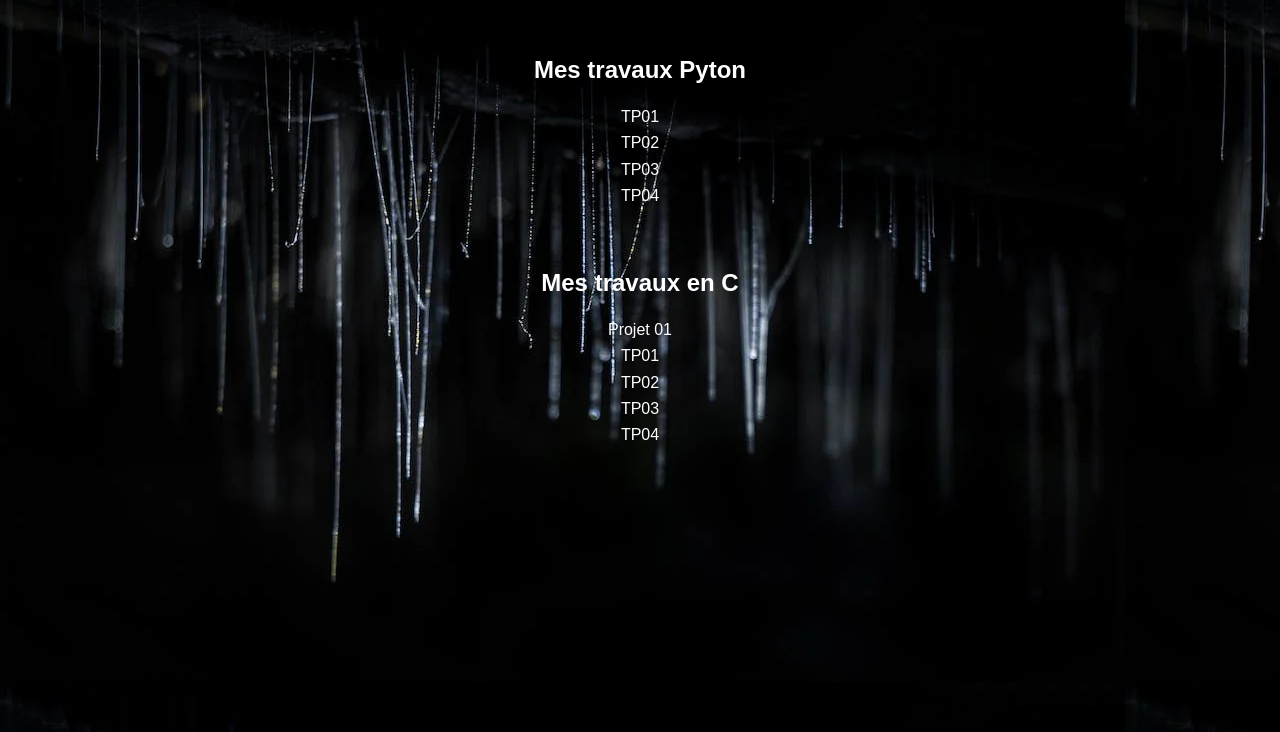
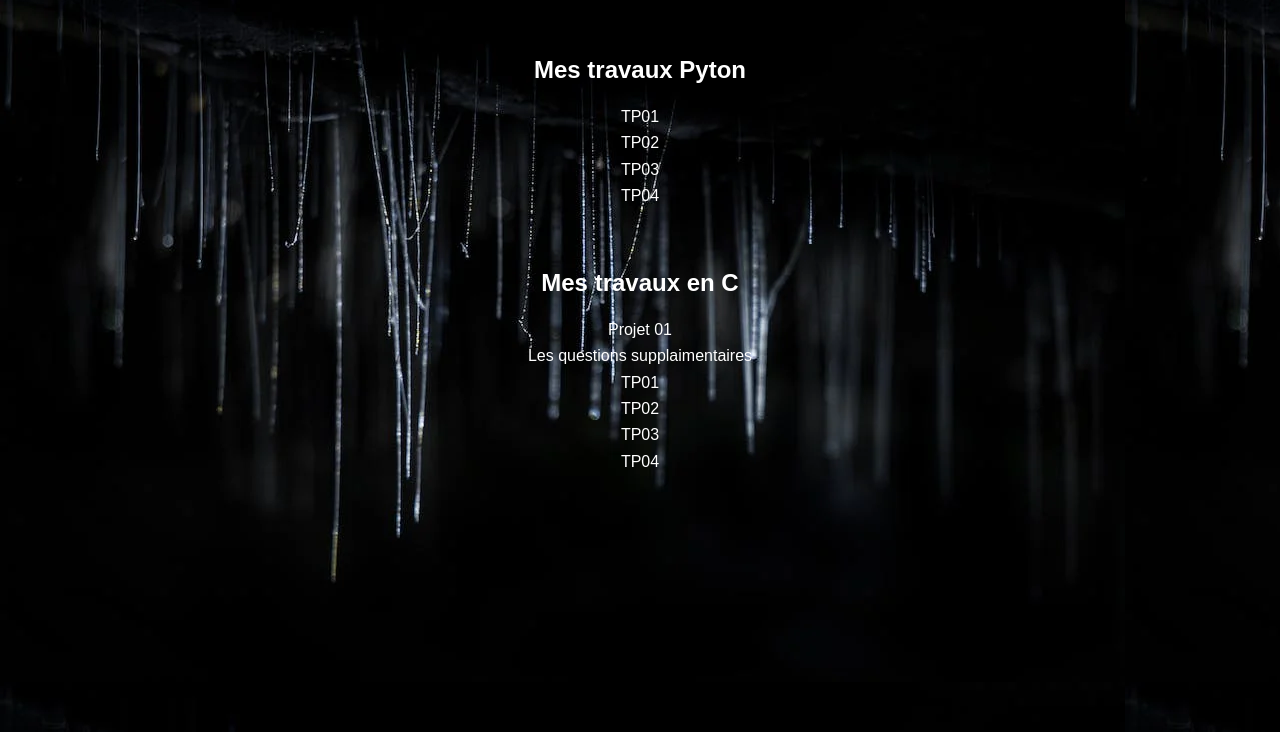
Before and after one commit to hadjilaS/portfolio-hadjila, a plain HTML site: page index.html in a window 1280 px wide. Shown: the part 68-800 px from the top of the page. Drawn offline with nearby package versions, Linux system fonts and the light colour scheme.

Commit message:
Update index.html

```diff
--- a/index.html
+++ b/index.html
@@ -51,6 +51,7 @@
       <h2>Mes travaux en C</h2>
       <div>
         <a href="project.html" target="_blank">Projet 01</a>
+        <a href="questionsup.html" target="_blank">Les questions supplaimentaires</a>
         <a href="tp1c.html" target="_blank">TP01</a>
         <a href="tp2c.html" target="_blank">TP02</a>
         <a href="tp3c.html" target="_blank">TP03</a>
```
